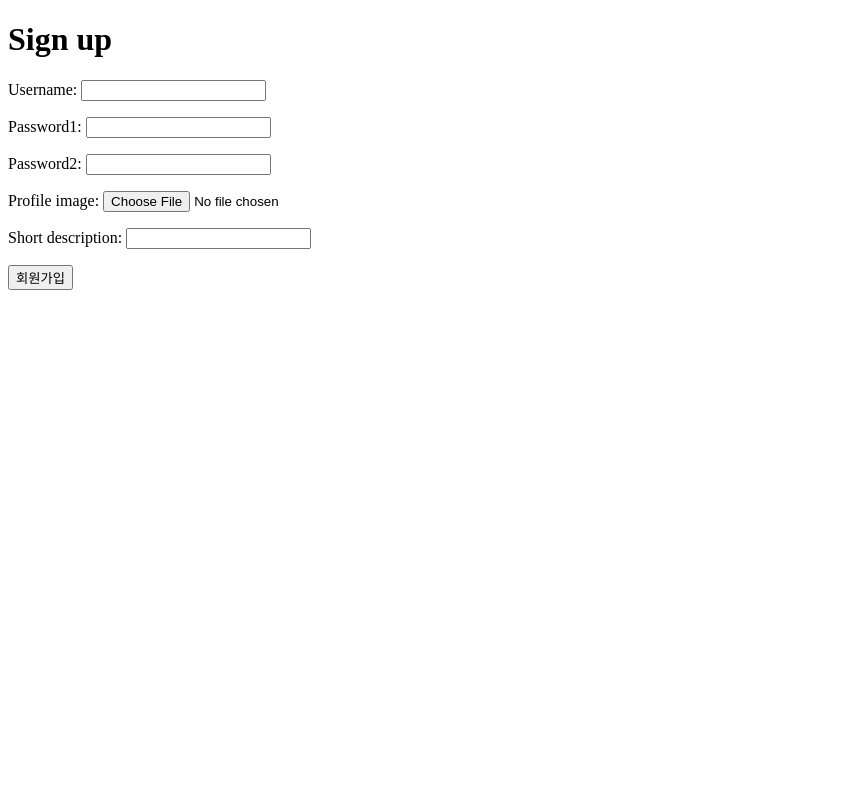
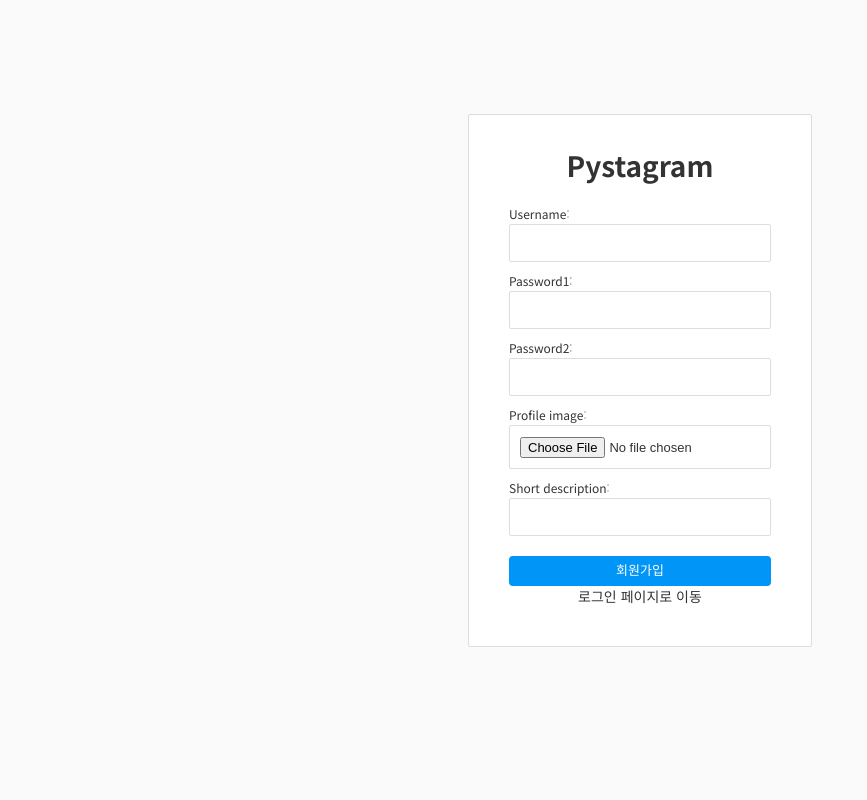
Before and after one commit to kkotipy/pystagram, a Django app: page /users/signup/ in a window 1280 px wide. Shown: the whole page, without its empty margins (0-867 px from the left). Run offline with Django 4.2, Linux system fonts and the light colour scheme.

Commit message:
Feature: 회원가입
5. Template 스타일링과 구조 리팩터링
- Template을 확장하는 {% extends %} 태그
- 회원가입과 로그인 페이지 간의 링크 추가

```diff
--- /dev/null
+++ b/templates/base.html
@@ -0,0 +1,10 @@
+{% load static %}
+<!DOCTYPE html>
+<html lang="ko">
+<head>
+  <link rel="stylesheet" href="{% static 'css/style.css' %}">
+</head>
+<body>
+  {% block content %}{% endblock %}
+</body>
+</html>
--- a/templates/users/signup.html
+++ b/templates/users/signup.html
@@ -1,11 +1,13 @@
-<!DOCTYPE html>
-<html lang="ko">
-<body>
-  <h1>Sign up</h1>
+{% extends 'base.html' %}
+
+{% block content %}
+<div id="signup">
   <form method="POST" enctype="multipart/form-data">
+    <h1>Pystagram</h1>
     {% csrf_token %}
     {{ form.as_p }}
-    <button type="submit">회원가입</button>
+    <button type="submit" class="btn btn-signup">회원가입</button>
+    <a href="/users/login/">로그인 페이지로 이동</a>
   </form>
-</body>
-</html>
+</div>
+{% endblock %}
```
Also changed, not shown: templates/users/login.html (+5 -9 lines).
